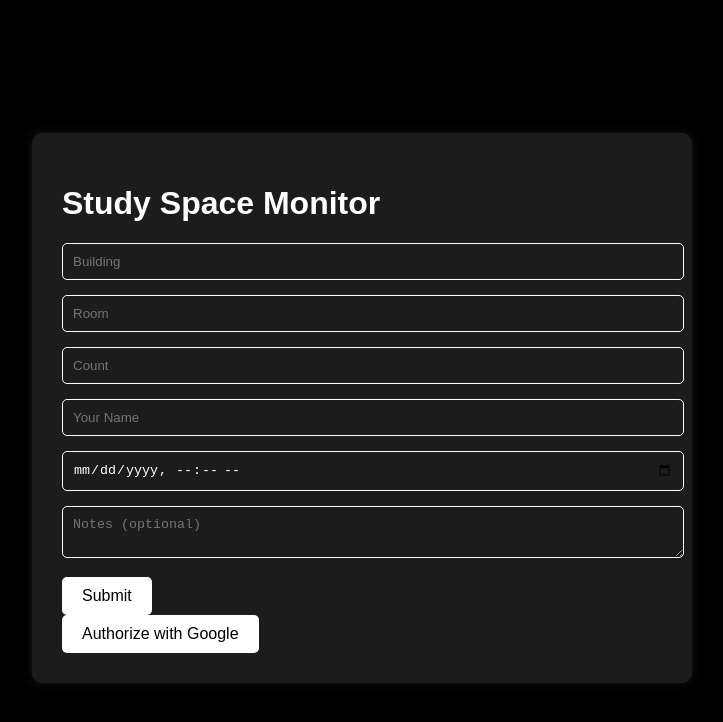
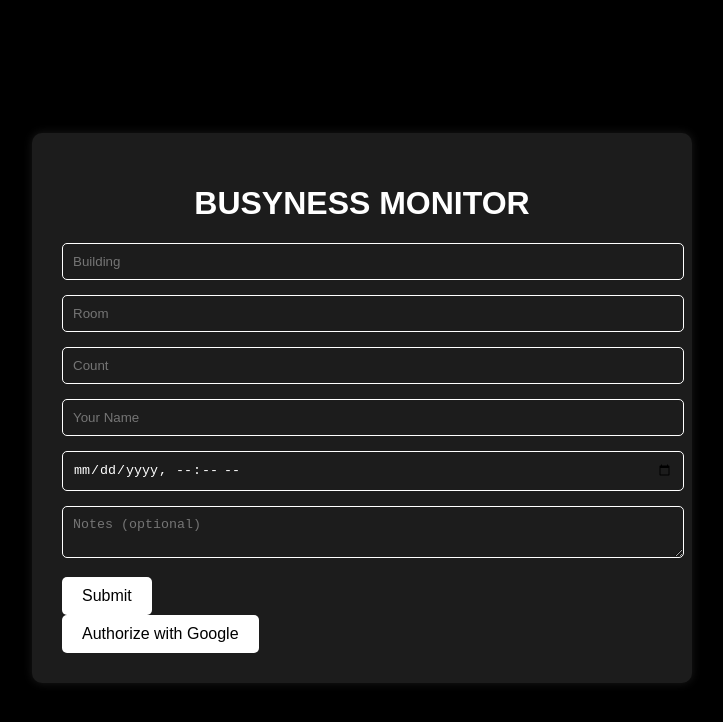
Before and after one commit to UOAPP345/BUSYNESS, a plain HTML site: page index.html in a window 1280 px wide. Shown: the whole page, without its empty margins (278-1001 px from the left). Drawn offline with Linux system fonts and the light colour scheme.

Commit message:
Update index.html

```diff
--- a/index.html
+++ b/index.html
@@ -43,7 +43,7 @@
 </head>
 <body>
   <div class="container">
-    <h1>Study Space Monitor</h1>
+    <center><h1>BUSYNESS MONITOR</h1></center>
     <form id="dataForm">
       <input type="text" name="building" placeholder="Building" required>
       <input type="text" name="room" placeholder="Room" required>
```
